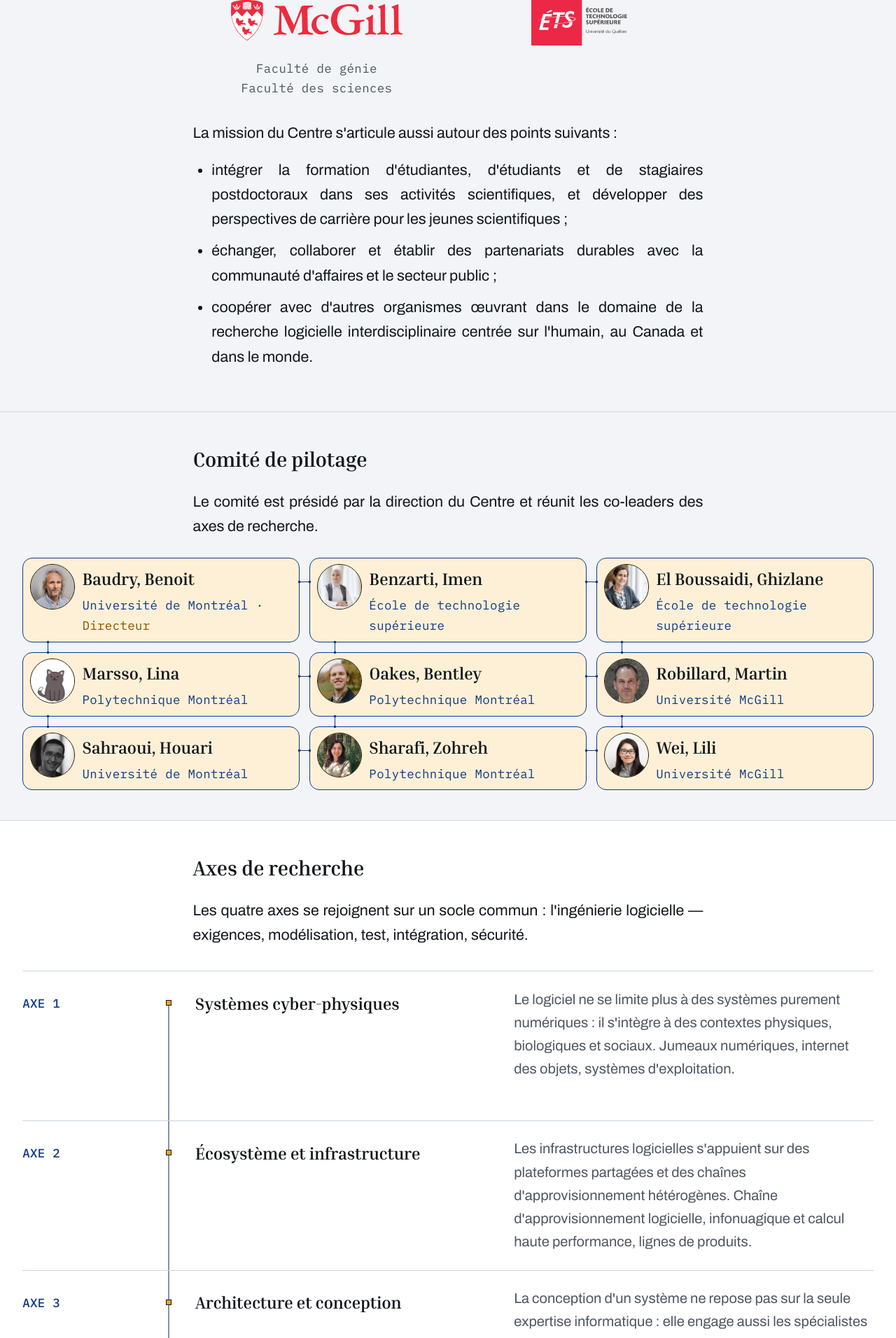
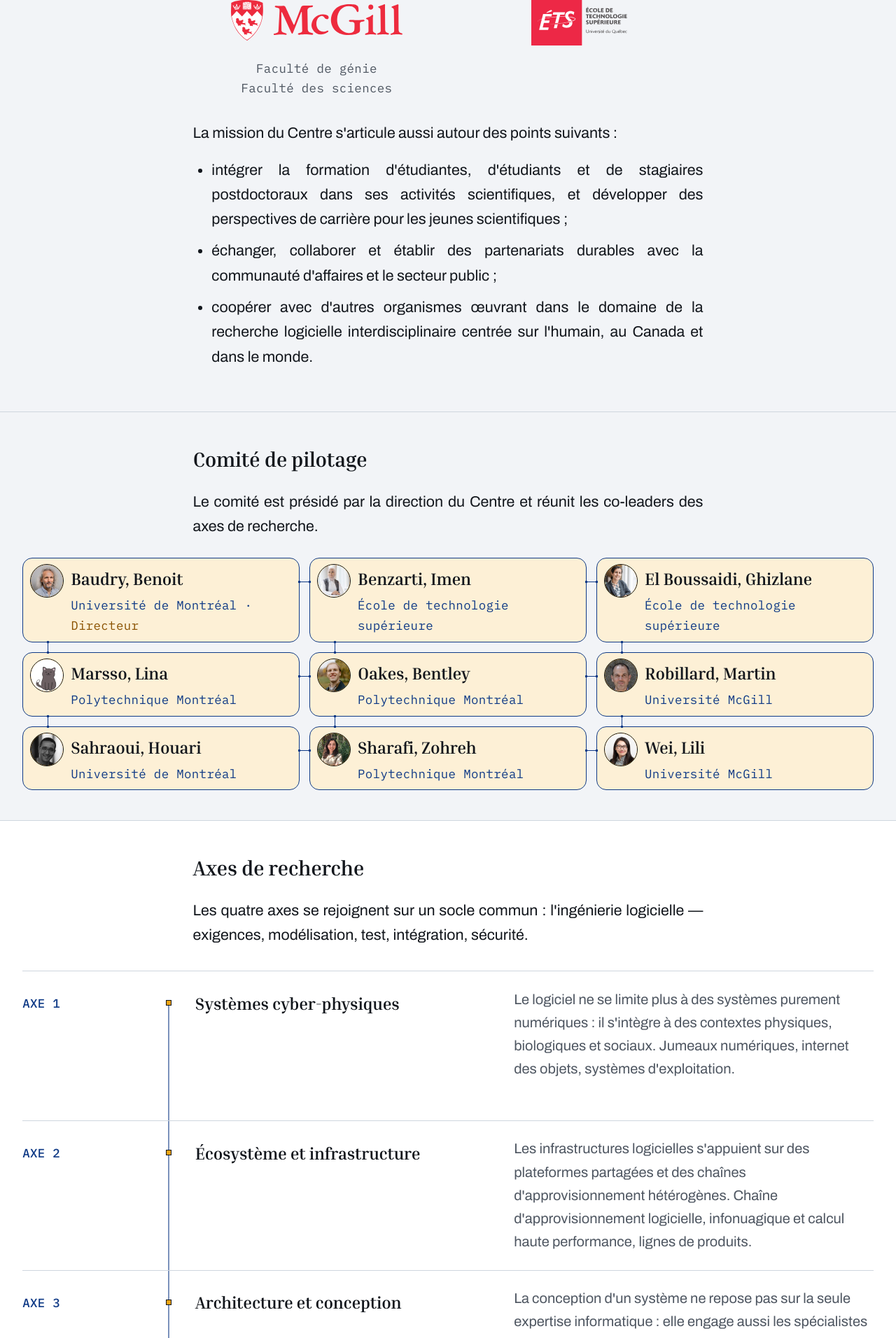
Before and after one commit to seriq-ca/seriq-ca.github.io, a Jekyll site: the page built from a-propos.md, in a window 1280 px wide. Shown: the part 1050-2962 px from the top of the page at 70% size. Built offline with Jekyll 4.4.1, drawn with Linux system fonts in a browser that asks for light colours.

Commit message:
Size the member portraits in pixels so the wires meet them

```diff
--- a/_sass/_components.scss
+++ b/_sass/_components.scss
@@ -327,7 +327,13 @@
    cased in the same hairline of ink that separates every node from its own.
    A photo covers the amber; an entry without one is left as a bare node. */
 .member-list .portrait {
-  flex: none; width: 3rem; height: 3rem; border-radius: 50%;
+  /* px, not rem, for the reason set out at the top of this component: --node-r
+     is half this number and the wires are positioned off it, and the root font
+     size scales with the viewport (clamp(1rem, .8vw + .7rem, 1.5rem)). A 3rem
+     portrait grew to 72px on a wide window while --node-r stayed at 25px, so
+     every wire arrived 11px above the node it was supposed to meet. The img
+     width/height attributes and the 144x144 sources both already say 48. */
+  flex: none; width: 48px; height: 48px; border-radius: 50%;
   object-fit: cover;
   background: var(--node); border: 1px solid var(--node-line);
 }
```
